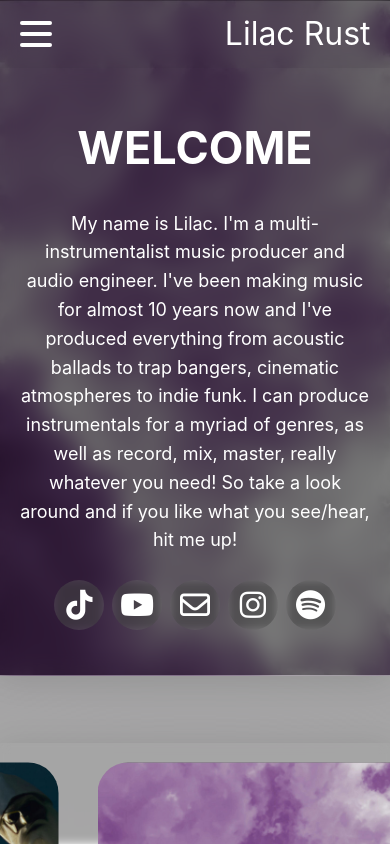
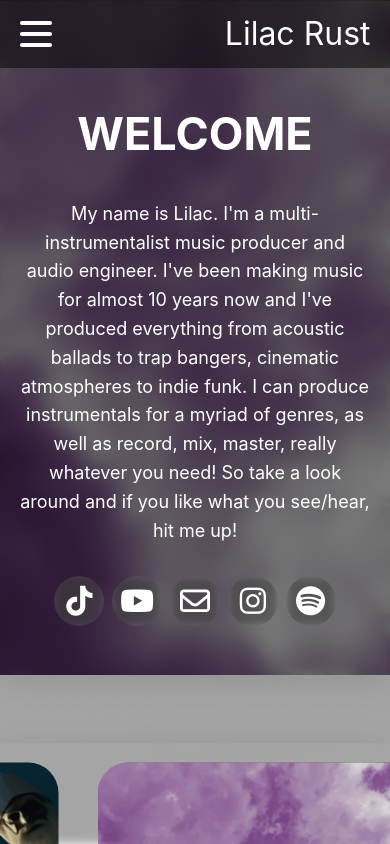
Before and after one commit to 18gdoyle/lilac-rust-recordings, a Vue app: page / in a window 390 px wide. Shown: the top 844 px of the page. Built offline with nearby package versions, Linux system fonts and the light colour scheme.

Commit message:
mobile styling

```diff
--- a/src/components/NavBar.vue
+++ b/src/components/NavBar.vue
@@ -68,14 +68,13 @@ export default {
     top: 0;
     left: 0;
     width: 100%;
-    height: 8%;
+    height: max(8vh, 50px);
     background: rgba(0, 0, 0, 0.5);
     backdrop-filter: blur(10px);
     -webkit-backdrop-filter: blur(5px);
     display: flex;
     align-items: center;
     z-index: 10;
-    min-height: 50px;
 }
 
 #title {
--- a/src/views/AirbitInstrumentalsView.vue
+++ b/src/views/AirbitInstrumentalsView.vue
@@ -2,10 +2,20 @@
 import LoadingWheel from '@/components/LoadingWheel.vue';
 </script>
 <template>
-    <div class="pageTopMargin instrumentalsPage" style="height: 92vh; overflow: hidden; z-index: 5">
+    <div class="instrumentalsPage">
         <iframe id="airbit_infinity" src="https://lilacrust.infinity.airbit.com?config_id=15306&embed=1" width="100%" height="100%" frameborder="0" scrolling="no"></iframe>
     </div>
     <div style="height: 100vh; width: 100vw; position: fixed; top: 0; left: 0; display: flex; justify-content: center; align-items: center; z-index: 1;">
         <LoadingWheel></LoadingWheel>
     </div>
 </template>
+
+<style scoped>
+    .instrumentalsPage {
+        position: relative;
+        margin-top: max(8vh, 50px);
+        height: max(92vh, calc(100vh - 50px));
+        overflow: hidden;
+        z-index: 5;
+    }
+</style>
--- a/src/views/HomeView.vue
+++ b/src/views/HomeView.vue
@@ -187,6 +187,7 @@ export default {
   justify-content: center;
   height: 100%;
   margin: 0 !important;
+  padding-top: max(8vh, 50px) !important;
   border-radius: 0;
   backdrop-filter: blur(10px) !important;
   flex-direction: column;
@@ -199,10 +200,10 @@ export default {
 
 .overImage {
   position: absolute;
-  top: 0;
+  top: min(-8vh, -50px);
   left: 0;
   width: 100%;
-  height: 72vh;
+  height: 80vh;
   text-align: center;
   border-radius: 10px;
   display: flex;
@@ -223,7 +224,7 @@ export default {
 
 .backgroundImage {
   position: relative;
-  top: -8vh;
+  top: min(-8vh, -50px);
   left: 0;
   width: 100%;
   object-fit: cover;
@@ -321,6 +322,7 @@ export default {
   }
   .bigWelcomeGlass {
     padding: 5% !important;
+    padding-top: max(8vh, 50px) !important;
     background: rgba(0, 0, 0, 0.5) !important;
     justify-content: space-evenly;
   }
```
